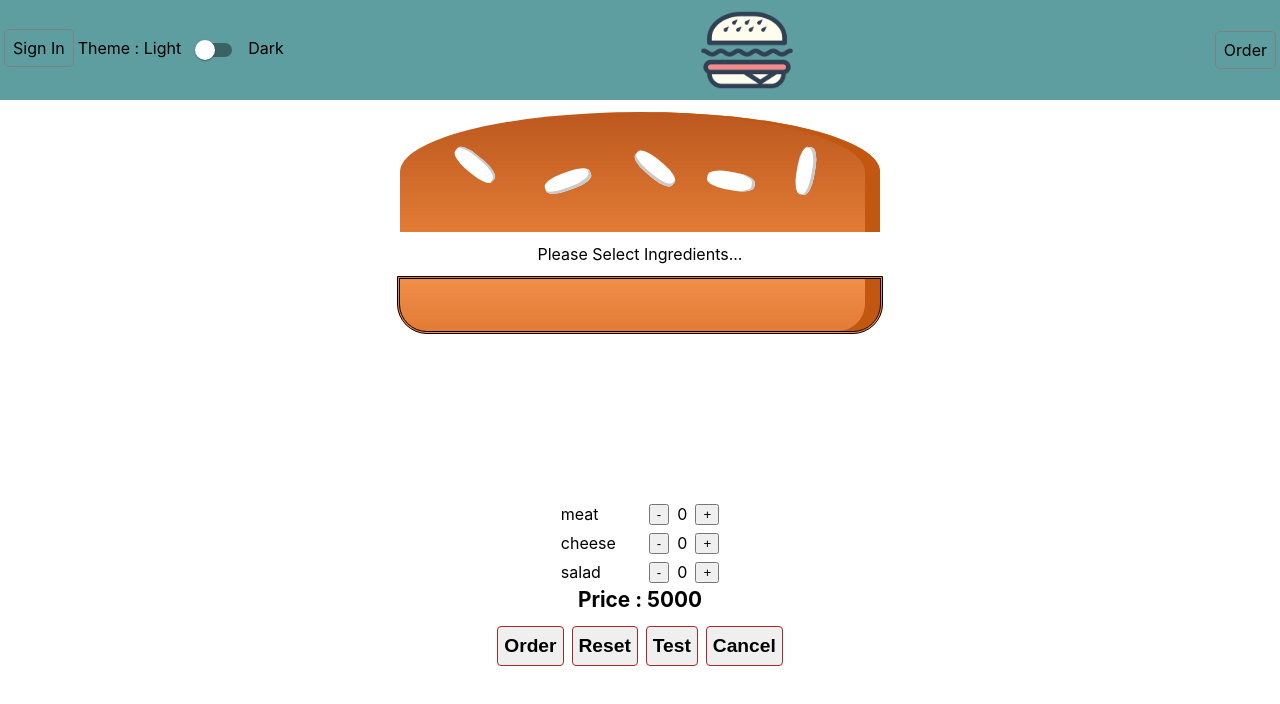
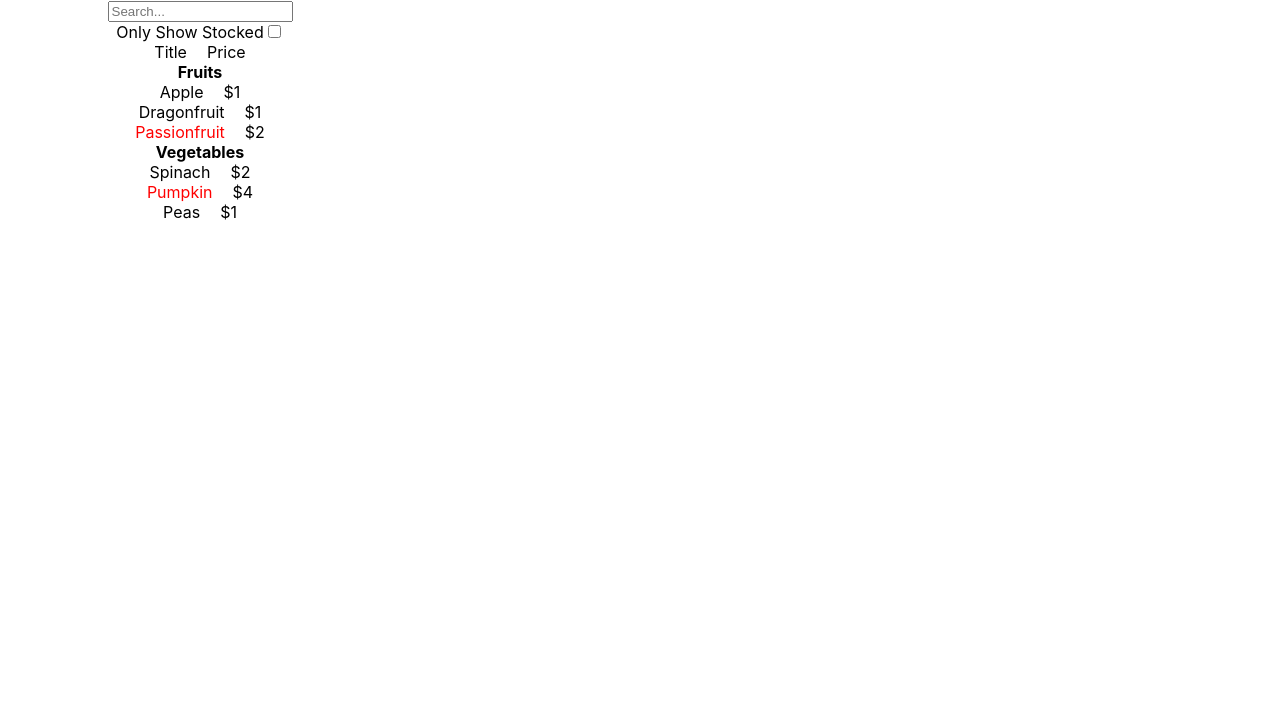
Before and after one commit to alirezaed/farsian, a React (Create React App) app: page / in a window 1280 px wide. Shown: the top 704 px of the page. Built offline with nearby package versions, Linux system fonts and the light colour scheme.

Commit message:
after session 24

```diff
--- a/src/App.tsx
+++ b/src/App.tsx
@@ -1,17 +1,24 @@
 import * as React from "react";
-import { Route, Routes } from "react-router-dom";
+import { Outlet, Route, Routes } from "react-router-dom";
 import Layout from "./layout/Layout";
 import Order from "./pages/Order/Order";
 import Orders from "./pages/Orders/Orders";
 import SignIn from "./pages/SignIn/SignIn";
 import SignUp from "./pages/SignUp/SignUp";
 import { AppContext } from "./context/AppContext";
+import Review from "./pages/Review";
 
 const App = () => (
   <AppContext>
     <Routes>
-      <Route element={<Layout />}>
-        <Route path="/" element={<Order />} />
+      <Route
+        element={
+          <>
+            <Outlet />
+          </>
+        }
+      >
+        <Route path="/" element={<Review />} />
         <Route path="/AllOrders" element={<Orders />} />
         <Route path="/Signin" element={<SignIn />} />
         <Route path="/Signup" element={<SignUp />} />
--- /dev/null
+++ b/src/pages/Review/Group.tsx
@@ -0,0 +1,16 @@
+import Item, { ItemProps } from "./Item";
+
+interface GroupProps {
+  title: string;
+  data: ItemProps[];
+}
+export default function Group({ title, data }: GroupProps) {
+  return (
+    <div>
+      <div style={{ fontWeight: "bold", textAlign: "center" }}>{title}</div>
+      {data.map(({ title, price, stocked }) => (
+        <Item title={title} price={price} stocked={stocked} />
+      ))}
+    </div>
+  );
+}
--- /dev/null
+++ b/src/pages/Review/Item.tsx
@@ -0,0 +1,16 @@
+export interface ItemProps {
+  title: string;
+  price: string;
+  stocked: boolean;
+}
+
+export default function Item({ stocked, title, price }: ItemProps) {
+  return (
+    <div>
+      <span style={{ margin: "10px", color: !stocked ? "red" : "unset" }}>
+        {title}
+      </span>
+      <span style={{ margin: "10px" }}>{price}</span>
+    </div>
+  );
+}
--- /dev/null
+++ b/src/pages/Review/SearchBox.tsx
@@ -0,0 +1,34 @@
+interface SearchBoxProps {
+  keyword: string;
+  onlyStocked: boolean;
+  onKeywordChanged: (newValue: string) => void;
+  onOnlyStockedChanged: (newValue: boolean) => void;
+}
+
+export default function SearchBox({
+  keyword,
+  onlyStocked,
+  onKeywordChanged,
+  onOnlyStockedChanged,
+}: SearchBoxProps) {
+  const handleChange = (e: any) => {
+    onKeywordChanged(e.target.value);
+  };
+
+  const handleCheckboxChange = (e: any) => {
+    onOnlyStockedChanged(e.target.checked);
+  };
+  return (
+    <div>
+      <input placeholder="Search..." value={keyword} onChange={handleChange} />
+      <div>
+        Only Show Stocked
+        <input
+          type="checkbox"
+          checked={onlyStocked}
+          onChange={handleCheckboxChange}
+        />
+      </div>
+    </div>
+  );
+}
--- /dev/null
+++ b/src/pages/Review/index.tsx
@@ -0,0 +1,78 @@
+import { useEffect, useState } from "react";
+import Group from "./Group";
+import SearchBox from "./SearchBox";
+
+const list = [
+  { category: "Fruits", price: "$1", stocked: true, name: "Apple" },
+  { category: "Fruits", price: "$1", stocked: true, name: "Dragonfruit" },
+  { category: "Fruits", price: "$2", stocked: false, name: "Passionfruit" },
+  { category: "Vegetables", price: "$2", stocked: true, name: "Spinach" },
+  { category: "Vegetables", price: "$4", stocked: false, name: "Pumpkin" },
+  { category: "Vegetables", price: "$1", stocked: true, name: "Peas" },
+];
+
+export default function Review() {
+  const [onlyStocked, setOnlyStocked] = useState(false);
+  const [keyword, setKeyword] = useState("");
+
+  useEffect(() => {
+    console.log("useeffect keyword");
+  }, [keyword]);
+
+  useEffect(() => {
+    console.log("useeffect");
+  }, [onlyStocked, keyword]);
+
+  const [appstate, setAppstate] = useState({
+    authentication: {
+      islogin: true,
+      fullname: "hasan",
+      token: "asdas",
+    },
+    notifications: [
+      { title: "asdasd", isseen: false, desc: "sdasd" },
+      { title: "asdasd", isseen: false, desc: "sdasd" },
+    ],
+    models: [{ title: "asdasd", body: <>asdasd</> }],
+    vehciles: [
+      { name: "", plage: "", battery: "" },
+      { name: "", plage: "", battery: "" },
+      { name: "", plage: "", battery: "" },
+      { name: "", plage: "", battery: "" },
+    ],
+  });
+
+  const uniqeCategories = [...new Set(list.map((item) => item.category))];
+
+  return (
+    <div style={{ maxWidth: "400px", textAlign: "center" }}>
+      <SearchBox
+        keyword={keyword}
+        onlyStocked={onlyStocked}
+        onKeywordChanged={setKeyword}
+        onOnlyStockedChanged={setOnlyStocked}
+      />
+      <div>
+        <span style={{ margin: "10px" }}>Title</span>
+        <span style={{ margin: "10px" }}>Price</span>
+      </div>
+      {uniqeCategories.map((cat) => (
+        <Group
+          title={cat}
+          data={list
+            .filter(
+              (c) =>
+                c.category === cat &&
+                c.name.toLowerCase().includes(keyword.toLowerCase()) &&
+                (!onlyStocked || c.stocked)
+            )
+            .map((c) => ({
+              title: c.name,
+              price: c.price,
+              stocked: c.stocked,
+            }))}
+        />
+      ))}
+    </div>
+  );
+}
--- a/tsconfig.json
+++ b/tsconfig.json
@@ -1,6 +1,6 @@
 {
   "compilerOptions": {
-    "target": "es5",
+    "target": "es2015",
     "lib": ["dom", "dom.iterable", "esnext"],
     "allowJs": true,
     "skipLibCheck": true,
```
